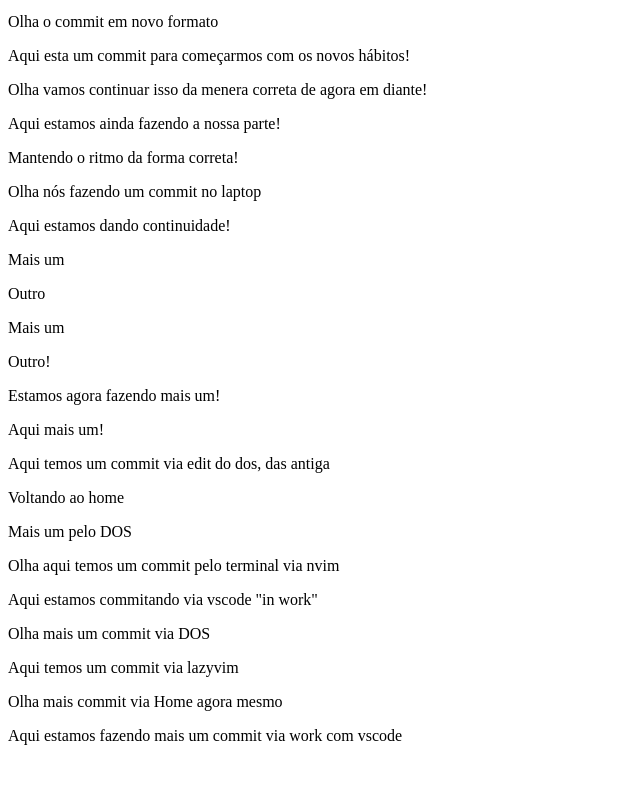
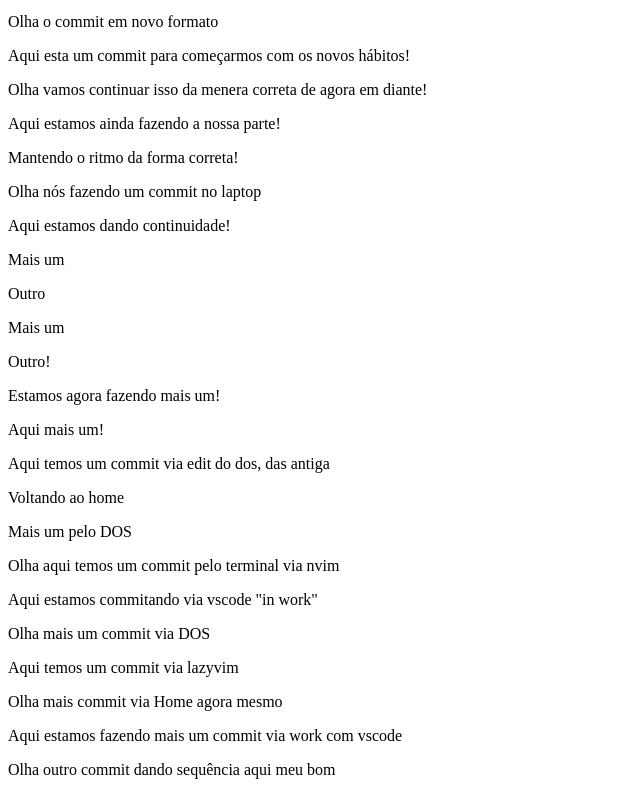
Before and after one commit to anderson-campos-lopes/xplaynet, a plain HTML site: page index.html in a window 1280 px wide. Shown: the part 5752-6547 px from the top of the page, without its empty margins (0-640 px from the left). Before the commit the page ends 6513 px from the top, so only its background shows below. Drawn offline with Linux system fonts and the light colour scheme.

Commit message:
24112026_Work

```diff
--- a/index.html
+++ b/index.html
@@ -244,6 +244,7 @@
     <p>Aqui temos um commit via lazyvim</p>
     <p>Olha mais commit via Home agora mesmo</p>
     <p>Aqui estamos fazendo mais um commit via work com vscode</p>
+    <p>Olha outro commit dando sequência aqui meu bom</p>
   </body>
   <script src="script.js"></script>
 </html>
```
